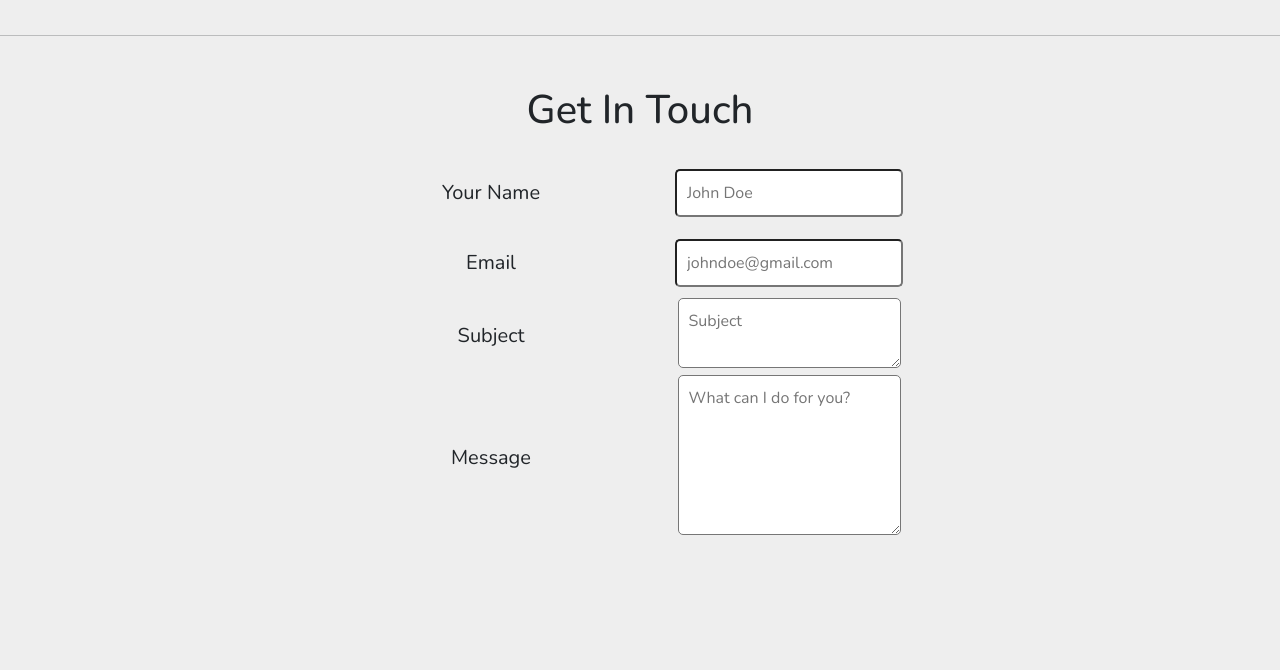
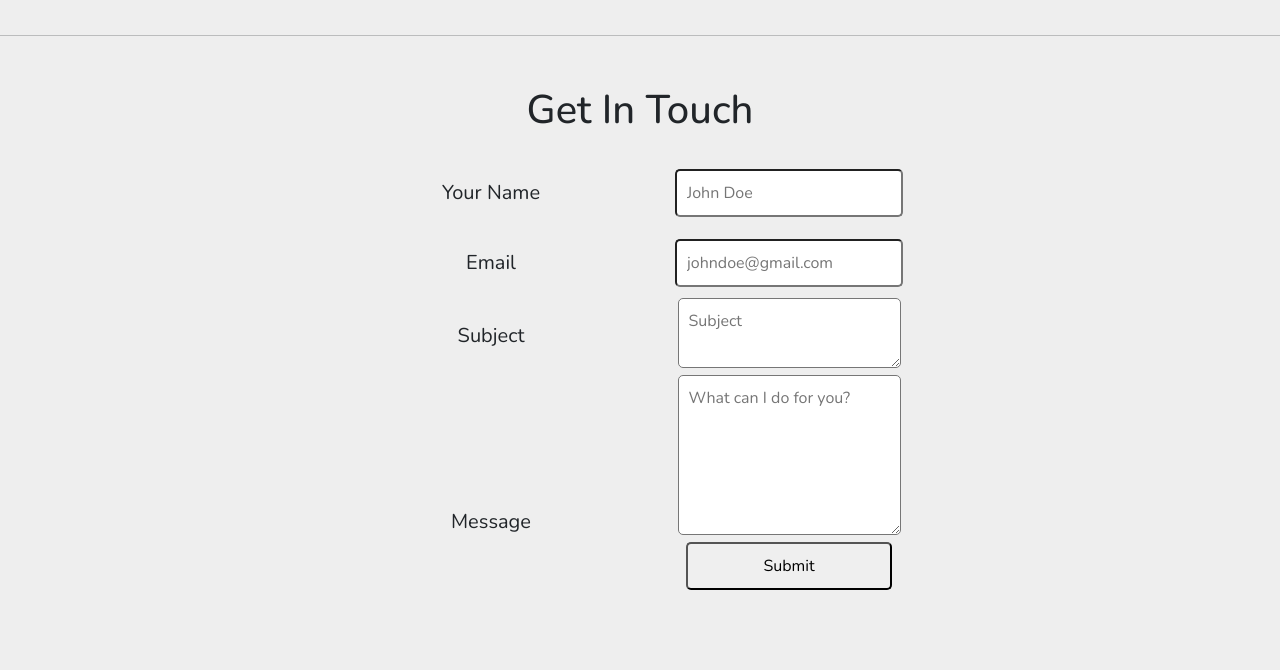
Before and after one commit to Bharvi-Sampat/Web3-Portfolio, a plain HTML site: page index.html in a window 1280 px wide. Shown: the part 4866-5536 px from the top of the page. Before the commit the page ends 5408 px from the top, so only its background shows below. Drawn offline with nearby package versions, Linux system fonts and the light colour scheme.

Commit message:
seventh commit

```diff
--- a/css/main.css
+++ b/css/main.css
@@ -126,7 +126,7 @@
     margin-right: 5vw;
   }
   main input,
-  main textarea {
+main textarea {
     padding: 10px;
     border-radius: 5px;
     margin-left: 1vw;
@@ -155,6 +155,11 @@ textarea {
 
 .message {
   padding-bottom: 100px;
+}
+
+.submit {
+  padding: 10px 75px;
+  margin-bottom: 80px;
 }
 
 html {
@@ -215,4 +220,4 @@ nav .active {
 .fa-linkedin {
   background: #007bb5;
   color: white;
-} /*# sourceMappingURL=main.css.map */
+}/*# sourceMappingURL=main.css.map */
--- a/index.html
+++ b/index.html
@@ -627,6 +627,10 @@
                 placeholder="What can I do for you?"
                 class="align-items-top message g-0s"
               ></textarea>
+              <div class="w-100"></div>
+              <div class="col">
+                <input type="submit" value="Submit" class="submit" />
+              </div>
             </div>
           </div>
         </form>
```
Also changed, not shown: 1 other file.
